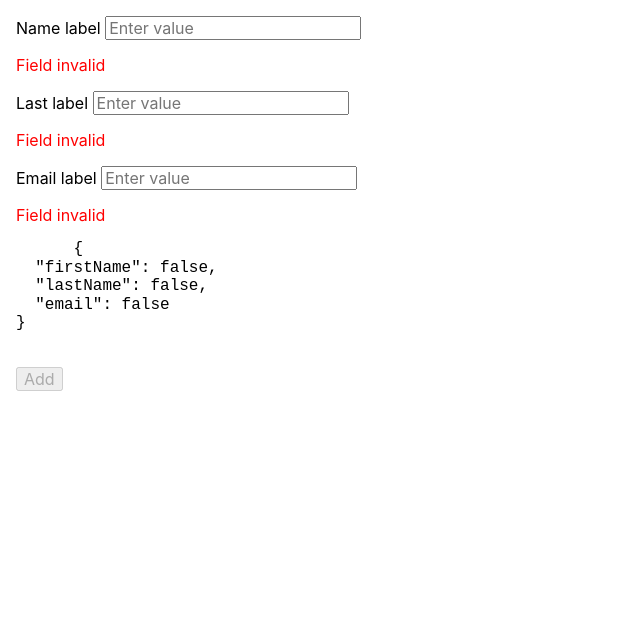
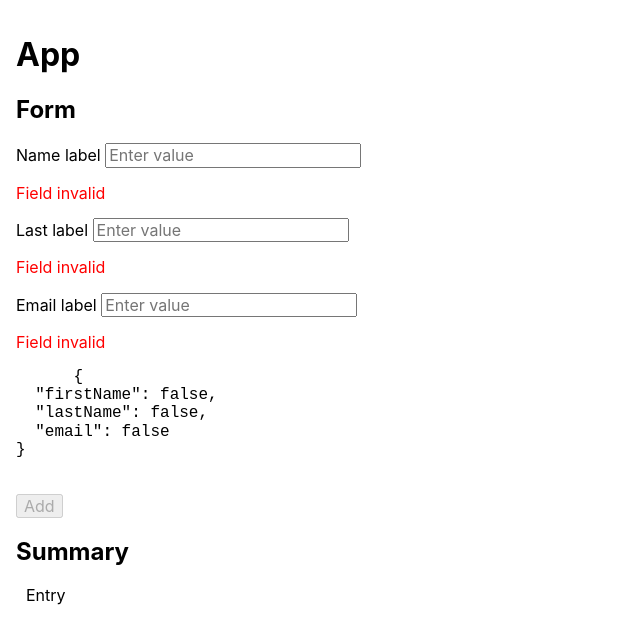
Before and after one commit to maurer2/vue-form-test, a Vue app: page / in a window 1280 px wide. Shown: the top 644 px of the page, without its empty margins (0-640 px from the left). Built offline with nearby package versions, Linux system fonts and the light colour scheme.

Commit message:
Fixed validity bug and added global listener for submit

```diff
--- a/src/App.vue
+++ b/src/App.vue
@@ -1,22 +1,37 @@
 <template>
-  <div id="container" class="container">
-    <Form />
-  </div>
+  <article id="container" class="container">
+    <h1>App</h1>
+
+    <section class="section" v-if="showForm">
+      <h2>Form</h2>
+      <Form @addNewEntry="handleNewEntry" />
+    </section>
+
+    <section class="section" v-if="showSummary">
+      <h2>Summary</h2>
+      <Summary />
+    </section>
+  </article>
 </template>
 
 <script lang="ts">
 import { Component, Vue } from 'vue-property-decorator';
 import Form from '@/components/Form/Form.vue';
-// import Summary from '@/components/Summary/Summary.vue';
+import Summary from '@/components/Summary/Summary.vue';
 
 @Component({
   components: {
     Form,
-    // Summary,
+    Summary,
   },
 })
 export default class App extends Vue {
+  private showForm: boolean = true;
+  private showSummary: boolean = true;
 
+  handleNewEntry(newEntry: { [key: string]: string }): void {
+    console.log(newEntry);
+  }
 }
 </script>
 
--- a/src/components/Field/Field.vue
+++ b/src/components/Field/Field.vue
@@ -56,14 +56,16 @@ export default class Field extends Vue {
 
   @Watch('value')
   handleValueChange(newValue: string): void {
-    const { id, type } = this;
+    const { id, type, isValid: oldIsValid } = this;
     const eventName: string = 'isValidChange';
 
     const newIsValid = (type === 'text')
       ? Field.isValidTextField(newValue)
       : Field.isValidEmailField(newValue);
 
-    this.$emit(eventName, newIsValid, id);
+    if (newIsValid !== oldIsValid) {
+      this.$emit(eventName, newIsValid, id);
+    }
   }
 }
 </script>
--- a/src/components/Form/Form.vue
+++ b/src/components/Form/Form.vue
@@ -29,7 +29,7 @@
       label="Email label"
       type="email"
       v-model.trim="email"
-      :is-valid="fieldsValidity.lastName"
+      :is-valid="fieldsValidity.email"
       @isValidChange="handleValidChange"
     />
     <pre>
@@ -72,7 +72,13 @@ export default class Form extends Vue {
       return;
     }
 
-    this.$emit('entryAdded', this.firstName);
+    const { firstName, lastName, email } = this;
+
+    this.$emit('addNewEntry', {
+      firstName,
+      lastName,
+      email,
+    });
   }
 
   handleValidChange(newIsValid: boolean, id: string): void {
@@ -84,10 +90,6 @@ export default class Form extends Vue {
 
     const newFieldsValidity = { ...this.fieldsValidity, [id]: newIsValid };
     this.fieldsValidity = newFieldsValidity;
-  }
-
-  getFormData(): any {
-    console.log(this);
   }
 }
 </script>
```
